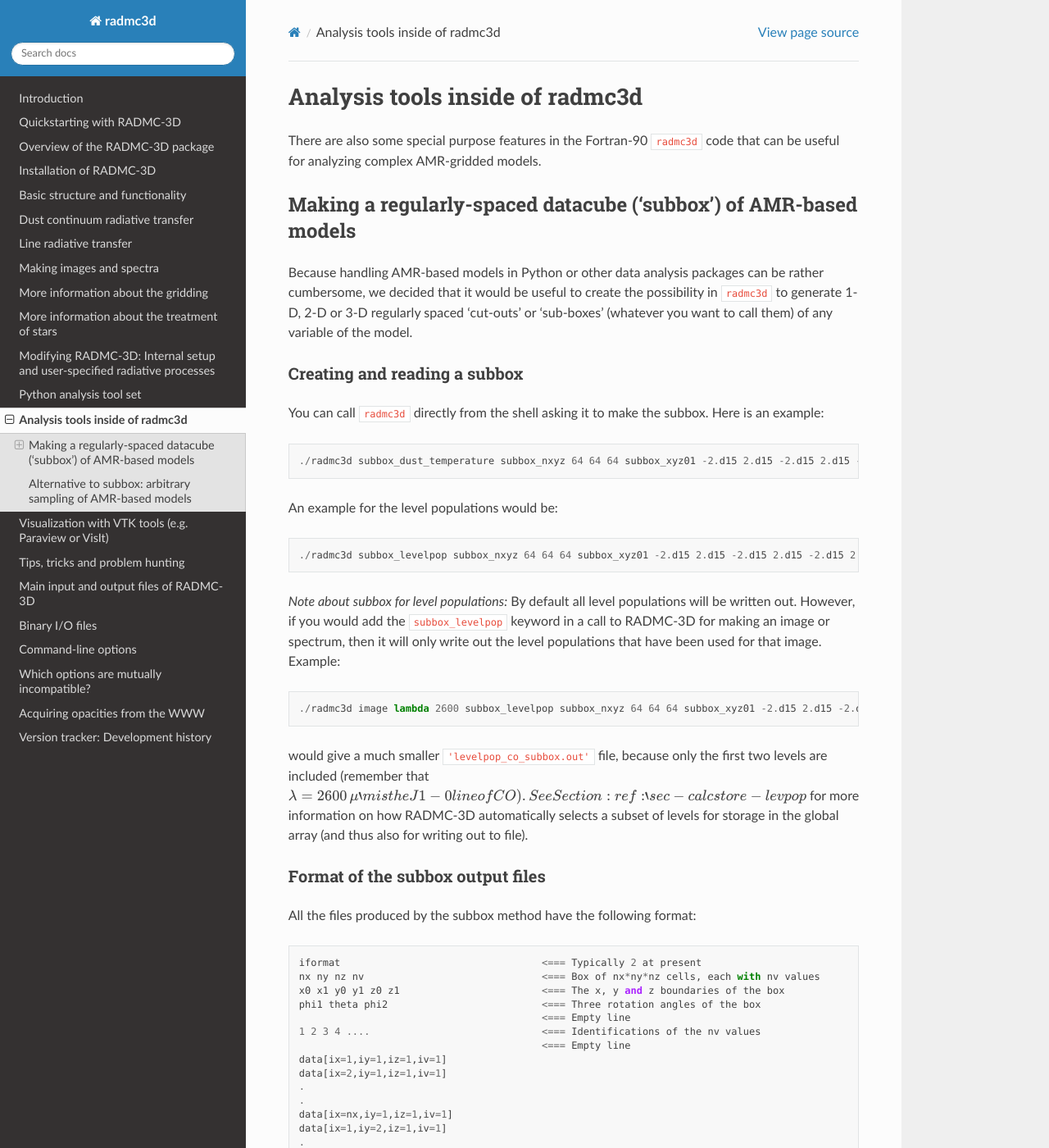
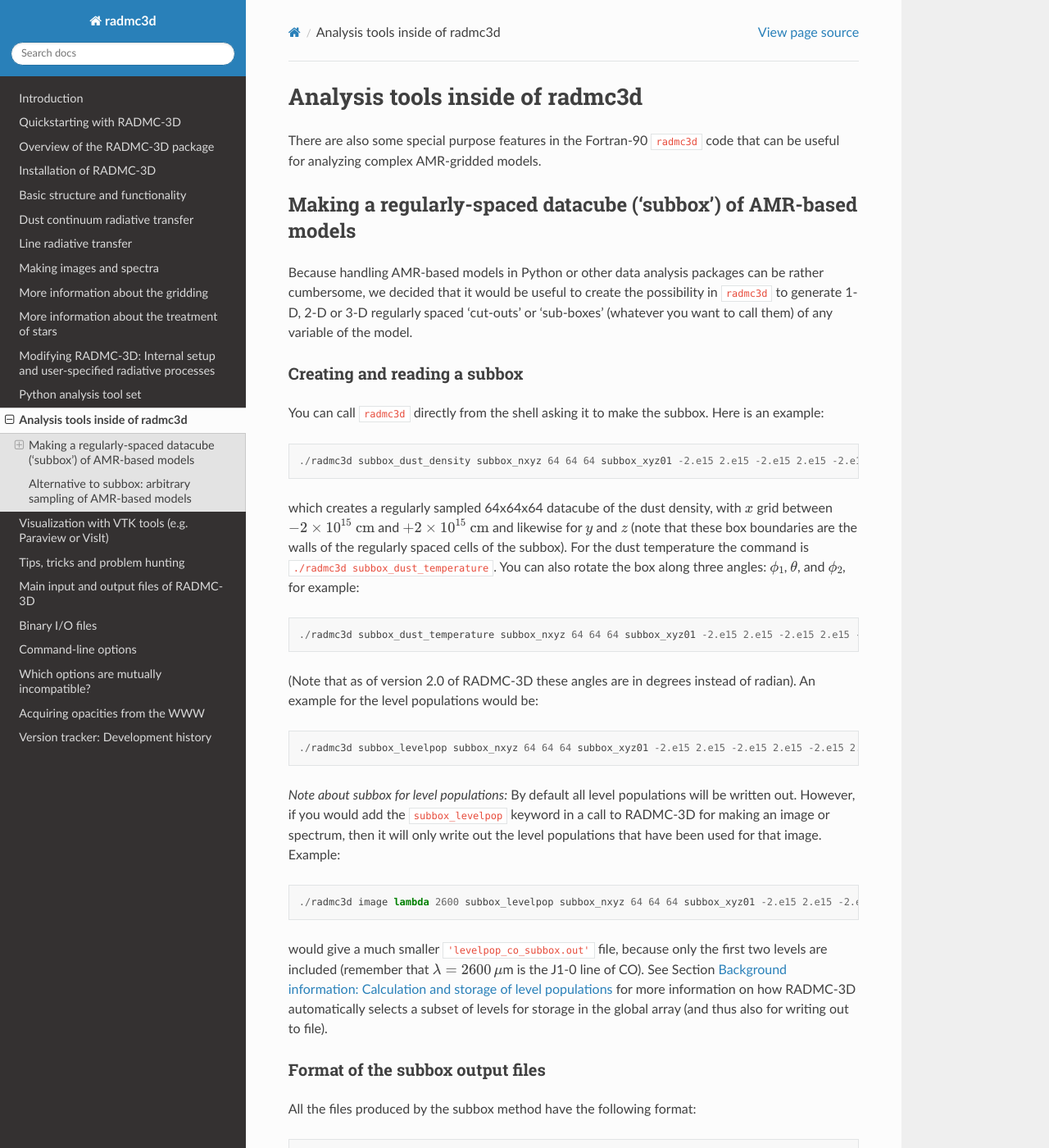
Before and after one commit to dullemond/radmc3d-2.0, a Sphinx documentation site: the page built from manual/sphinx/toolsinside.rst, in a window 1280 px wide and 1400 px high. Shown: the whole window at 82% size. Built offline with Sphinx 7.4.7 and the Read the Docs theme 2.0.0, drawn with Linux system fonts in a browser that asks for light colours.

Commit message:
For subbox: orientation angles (phi1, theta, phi2) are now in degrees instead of radian.

```diff
--- a/manual/sphinx/toolsinside.rst
+++ b/manual/sphinx/toolsinside.rst
@@ -23,26 +23,33 @@ Creating and reading a subbox
 -----------------------------
 
 You can call ``radmc3d`` directly from the shell asking it to make
-the subbox. Here is an example:
-::
+the subbox. Here is an example::
 
-  ./radmc3d subbox_dust_temperature subbox_nxyz 64 64 64 subbox_xyz01 -2.d15 2.d15 -2.d15 2.d15 -2.d15 2.d15
+  ./radmc3d subbox_dust_density subbox_nxyz 64 64 64 subbox_xyz01 -2.e15 2.e15 -2.e15 2.e15 -2.e15 2.e15
 
-An example for the level populations would be:
-::
+which creates a regularly sampled 64x64x64 datacube of the dust density, with :math:`x` grid
+between :math:`-2\times 10^{15}\;\mathrm{cm}` and  :math:`+2\times 10^{15}\;\mathrm{cm}` and
+likewise for :math:`y` and :math:`z` (note that these box boundaries are the walls of the
+regularly spaced cells of the subbox). For the dust temperature the command is
+``./radmc3d subbox_dust_temperature``. You can also rotate the box along three angles:
+:math:`\phi_1`, :math:`\theta`, and :math:`\phi_2`, for example::
 
-  ./radmc3d subbox_levelpop subbox_nxyz 64 64 64 subbox_xyz01 -2.d15 2.d15 -2.d15 2.d15 -2.d15 2.d15
+  ./radmc3d subbox_dust_temperature subbox_nxyz 64 64 64 subbox_xyz01 -2.e15 2.e15 -2.e15 2.e15 -2.e15 2.e15 subbox_phi1 30 subbox_theta 60  subbox_phi2 45
 
+(Note that as of version 2.0 of RADMC-3D these angles are in degrees instead of radian).
+An example for the level populations would be::
+
+  ./radmc3d subbox_levelpop subbox_nxyz 64 64 64 subbox_xyz01 -2.e15 2.e15 -2.e15 2.e15 -2.e15 2.e15
 
 *Note about subbox for level populations:* By default all level populations will
 be written out. However, if you would add the ``subbox_levelpop`` keyword in a
 call to RADMC-3D for making an image or spectrum, then it will only write out
 the level populations that have been used for that image. Example: ::
 
-  ./radmc3d image lambda 2600 subbox_levelpop subbox_nxyz 64 64 64 subbox_xyz01 -2.d15 2.d15 -2.d15 2.d15 -2.d15 2.d15
+  ./radmc3d image lambda 2600 subbox_levelpop subbox_nxyz 64 64 64 subbox_xyz01 -2.e15 2.e15 -2.e15 2.e15 -2.e15 2.e15
 
 would give a much smaller ``'levelpop_co_subbox.out'`` file, because only the
-first two levels are included (remember that :math:`\lambda=2600\,\mu`m is the
+first two levels are included (remember that :math:`\lambda=2600\,\mu`\ m is the
 J1-0 line of CO). See Section :ref:`sec-calcstore-levpop` for more information
 on how RADMC-3D automatically selects a subset of levels for storage in the
 global array (and thus also for writing out to file).
```
Also changed, not shown: 1 other file.
